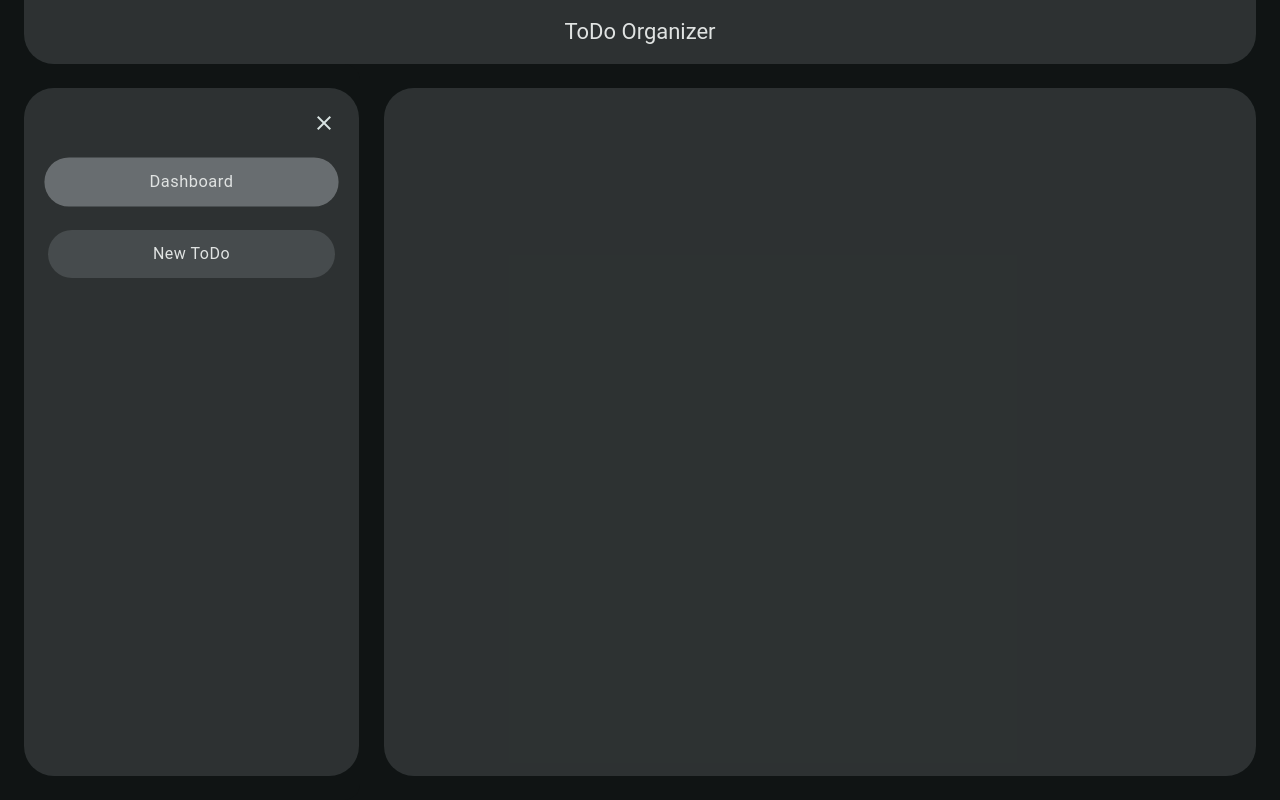
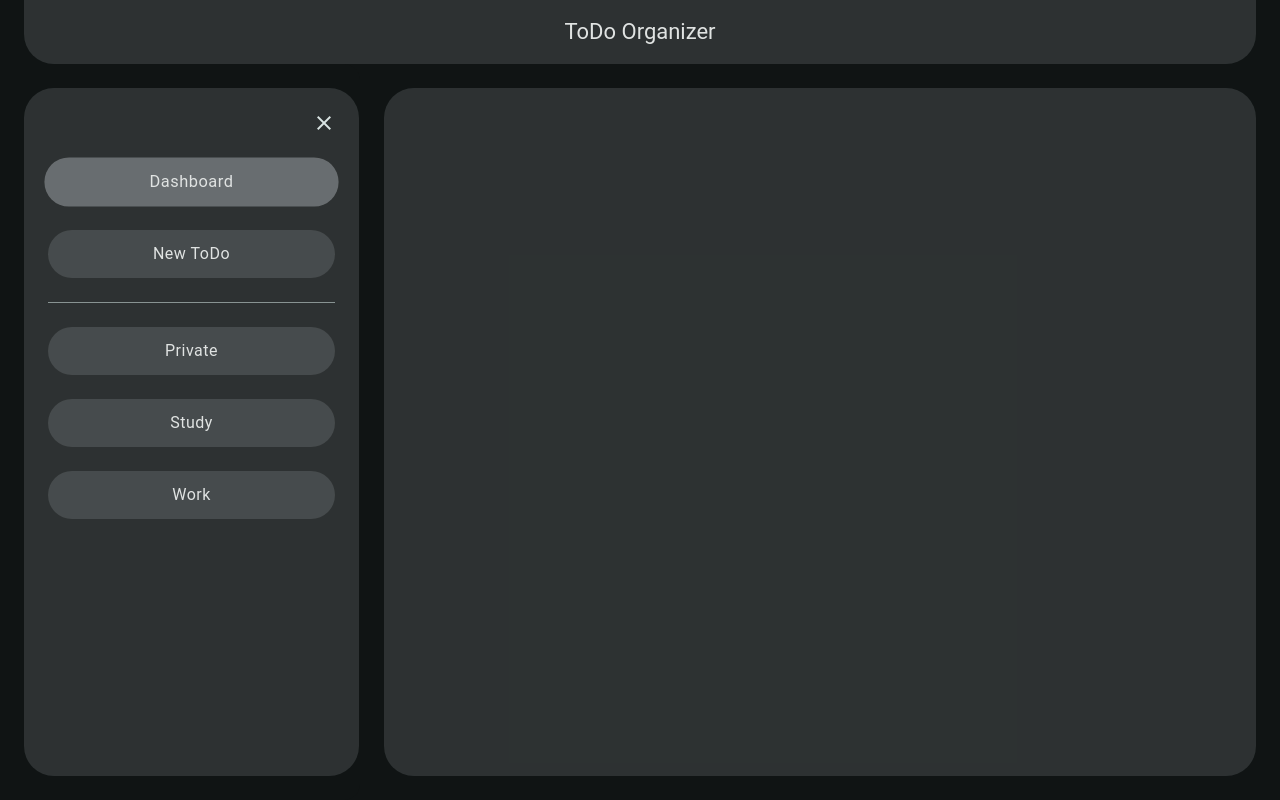
Before and after one commit to LakottaMa/ToDo-Organizer, an Angular app: page / in a window 1280 px wide. Built offline with nearby package versions, Linux system fonts and the light colour scheme.

Commit message:
list items in sidenav added & edit animation todolist

```diff
--- a/src/app/dashboard/dashboard.component.scss
+++ b/src/app/dashboard/dashboard.component.scss
@@ -13,4 +13,5 @@ section {
     width: 100%;
     border-radius: 30px;
     background-color: rgba(240, 248, 255, 0.13);
+    overflow: auto;
 }
--- a/src/app/shared/components/sidenav/sidenav.component.html
+++ b/src/app/shared/components/sidenav/sidenav.component.html
@@ -10,7 +10,19 @@
                 <span>Dashboard</span>
             </mat-list-item>
             <mat-list-item role="navigation" (click)="sidenavService.setActiveComponent('newtodo')" [ngClass]="{'active': sidenavService.activeComponent() == 'newtodo'}">
-                <span> New ToDo</span>
+                <span>New ToDo</span>
+            </mat-list-item>
+        </mat-list>
+        <mat-divider></mat-divider>
+        <mat-list>
+            <mat-list-item role="navigation" (click)="sidenavService.setActiveComponent('Private')" [ngClass]="{'active': sidenavService.activeComponent() == 'Private'}">
+                <span>Private</span>
+            </mat-list-item>
+            <mat-list-item role="navigation" (click)="sidenavService.setActiveComponent('Study')" [ngClass]="{'active': sidenavService.activeComponent() == 'Study'}">
+                <span>Study</span>
+            </mat-list-item>
+            <mat-list-item role="navigation" (click)="sidenavService.setActiveComponent('Work')" [ngClass]="{'active': sidenavService.activeComponent() == 'Work'}">
+                <span>Work</span>
             </mat-list-item>
         </mat-list>
     </section>
--- a/src/app/shared/components/sidenav/sidenav.component.scss
+++ b/src/app/shared/components/sidenav/sidenav.component.scss
@@ -27,7 +27,7 @@ section {
 
 mat-list {
     width: 100%;
-    height: 100%;
+    margin-top: 24px;
     padding: 0 24px;
 }
 
@@ -45,6 +45,14 @@ mat-list-item {
     }
 }
 
+mat-list:nth-child(2) {
+    margin-top: 0;
+}
+
+mat-divider {
+    width: calc(100% - 48px);
+}
+
 .active {
     background-color: rgba(240, 248, 255, 0.3);
     scale: 1.025;
--- a/src/app/shared/components/sidenav/sidenav.component.ts
+++ b/src/app/shared/components/sidenav/sidenav.component.ts
@@ -4,6 +4,7 @@ import { MatListModule } from '@angular/material/list';
 import { MatIconModule } from '@angular/material/icon';
 import { MatButtonModule } from '@angular/material/button';
 import { MatSidenavModule } from '@angular/material/sidenav';
+import { MatDividerModule } from '@angular/material/divider';
 import { SidenavService } from '../../services/sidenavservice.service';
 
 
@@ -11,7 +12,7 @@ import { SidenavService } from '../../services/sidenavservice.service';
 @Component({
   selector: 'app-sidenav',
   standalone: true,
-  imports: [CommonModule, MatListModule, MatIconModule, MatButtonModule, MatSidenavModule],
+  imports: [CommonModule, MatListModule, MatIconModule, MatButtonModule, MatSidenavModule, MatDividerModule],
   templateUrl: './sidenav.component.html',
   styleUrl: './sidenav.component.scss'
 })
--- a/src/app/todolist/todolist.component.scss
+++ b/src/app/todolist/todolist.component.scss
@@ -84,21 +84,21 @@ mat-expansion-panel:nth-child(even) {
 @keyframes fadeInLeft {
     0% {
         opacity: 0;
-        transform: translateX(-1000px);
+        transform: translateY(-100px);
     }
     100% {
         opacity: 1;
-        transform: translateX(0);
+        transform: translateY(0);
     }
 }
 
 @keyframes fadeInRight {
     0% {
         opacity: 0;
-        transform: translateX(1000px); /* Von rechts */
+        transform: translateY(100px);
     }
     100% {
         opacity: 1;
-        transform: translateX(0);
+        transform: translateY(0);
     }
 }
```
Also changed, not shown: src/app/shared/services/todo.service.ts (+25 -0 lines).
